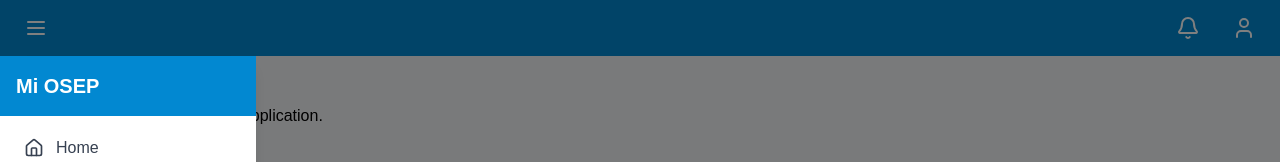
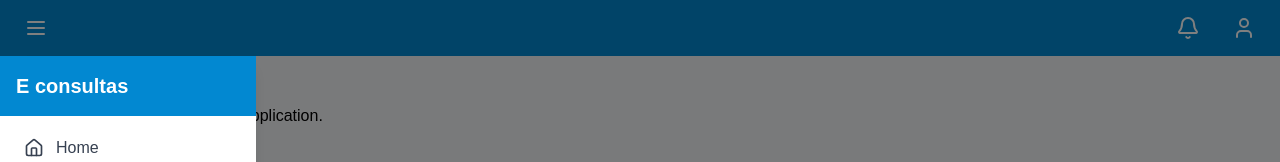
Before and after one commit to martinsosafer/eConsultas-FrontEnd, a React (Vite) app in the folder eConsultas/: page / in a window 1280 px wide. Both pictures are taken after a click on the button 36 px from the left and 28 px from the top of the page. Shown: the top 162 px of the page. Built offline with nearby package versions, Linux system fonts and the light colour scheme; a web font is replaced by a local one.

Commit message:
added new sidebar

```diff
--- a/eConsultas/src/components/layout.tsx
+++ b/eConsultas/src/components/layout.tsx
@@ -64,7 +64,9 @@
               className="fixed top-14 left-0 bottom-0 w-64 bg-white shadow-lg z-50"
             >
               <div className="bg-[#0288d1] p-4">
-                <h1 className="text-white text-xl font-semibold">Mi OSEP</h1>
+                <h1 className="text-white text-xl font-semibold">
+                  E consultas
+                </h1>
               </div>
               <div className="p-2">
                 {navItems.map((item) => (
```
